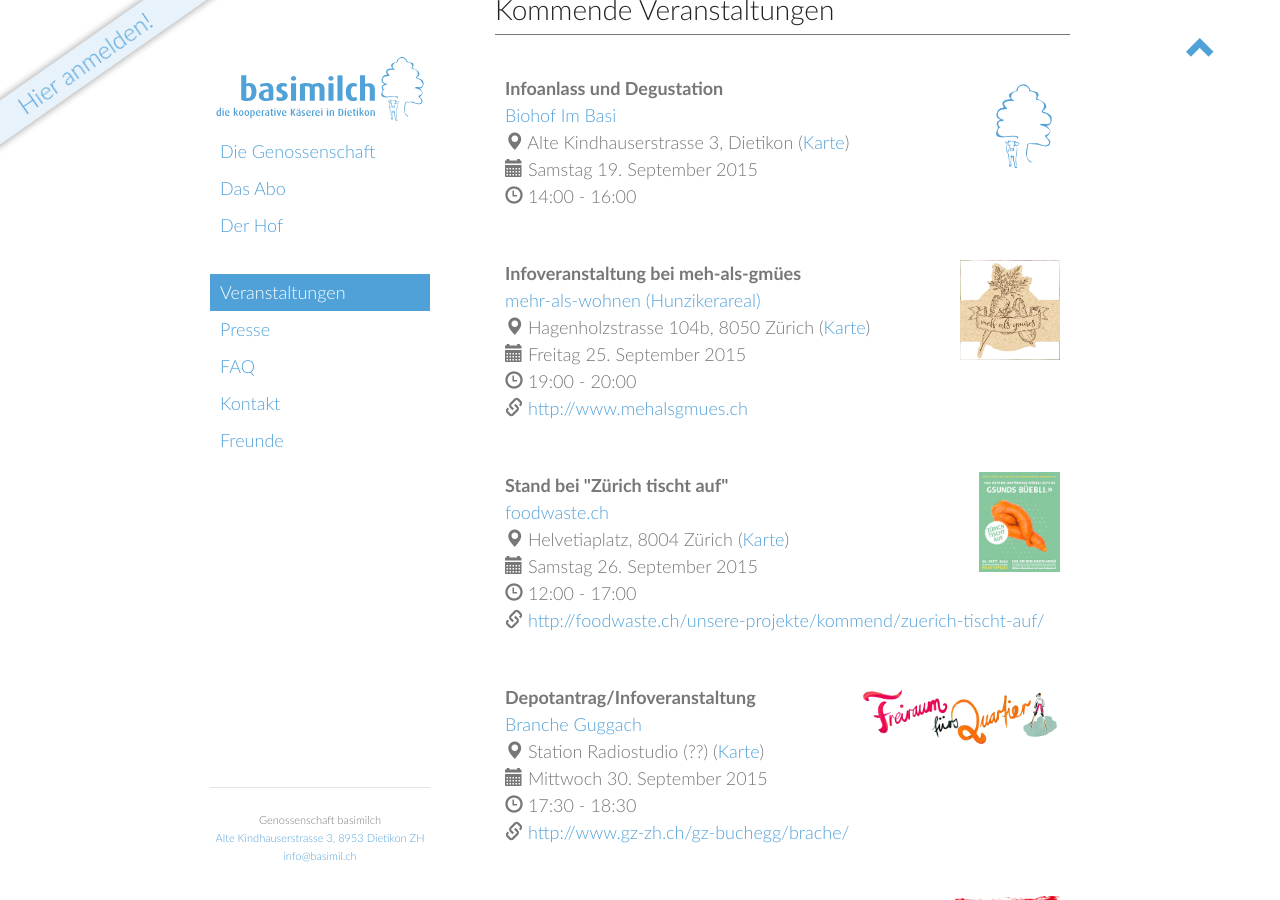
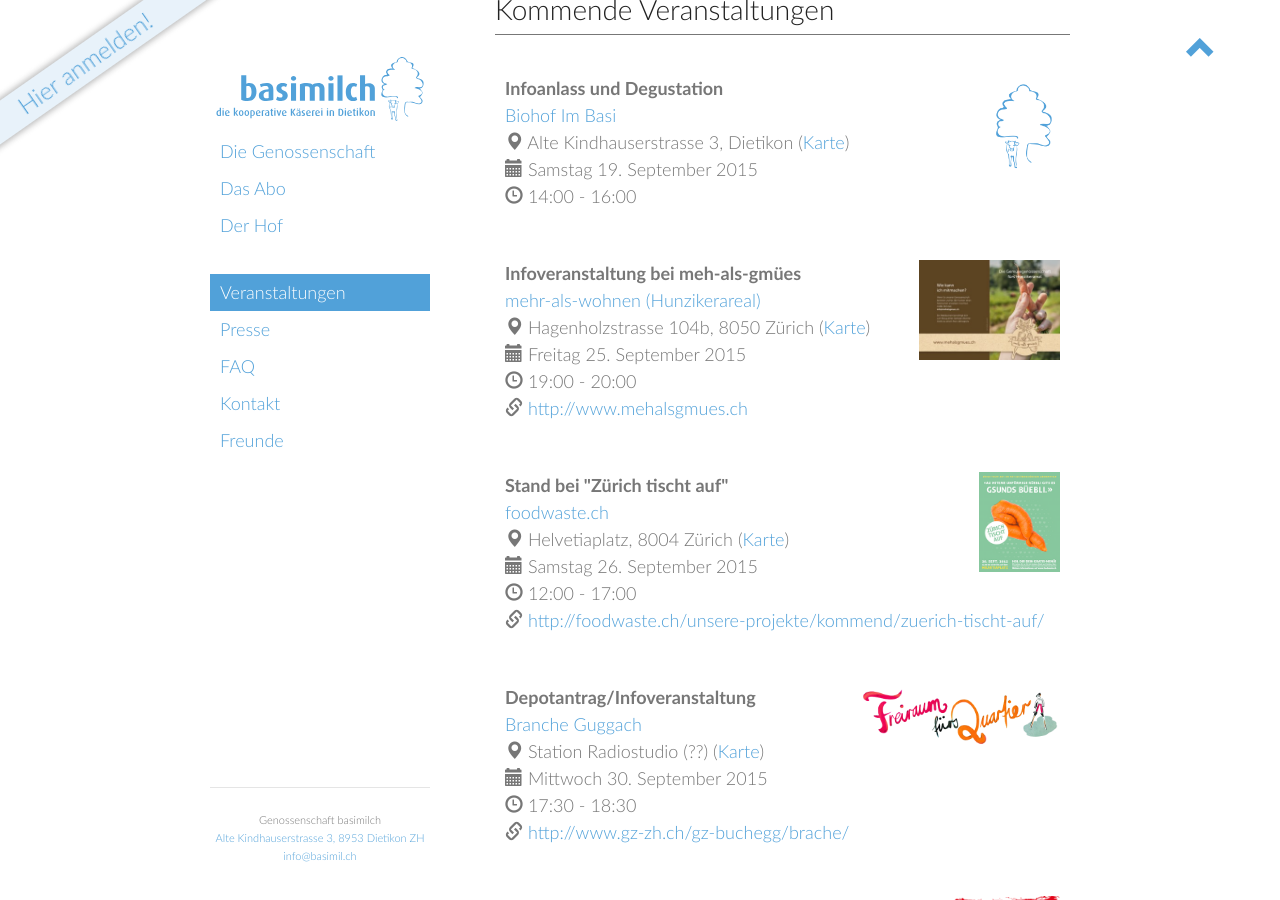
Before and after one commit to vryser/basimilch.github.io, a Jekyll site: the page built from pages/040-veranstaltungen.md, in a window 1280 px wide and 900 px high, scrolled down 454 px. Built offline with Jekyll 4.4.1, drawn with Linux system fonts in a browser that asks for light colours.

Commit message:
change: use full meh-als-gmues poster as event image

```diff
--- a/_data/events.yml
+++ b/_data/events.yml
@@ -32,7 +32,7 @@
   start:      2015-09-25 19:00:00 +0200
   end:        2015-09-25 20:00:00 +0200
   place:      mehr-als-wohnen (Hunzikerareal)
-  image:      logos/mehralsgmues_logo.png # http://www.mehalsgmues.ch/Leporello1.jpg
+  image:      events/mehalsgmues_poster.jpg # http://www.mehalsgmues.ch/Leporello1.jpg
   place_url:  http://mehralswohnen.ch
   address:    Hagenholzstrasse 104b, 8050 Zürich
   map_url:    https://www.google.ch/maps/place/Hagenholzstrasse+104b+8050+Zürich+Switzerland
```
Also changed, not shown: images/events/mehalsgmues_poster.jpg (added), images/logos/mehralsgmues_logo.png (deleted).
